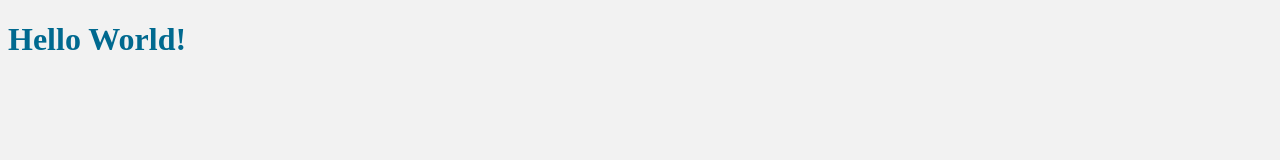
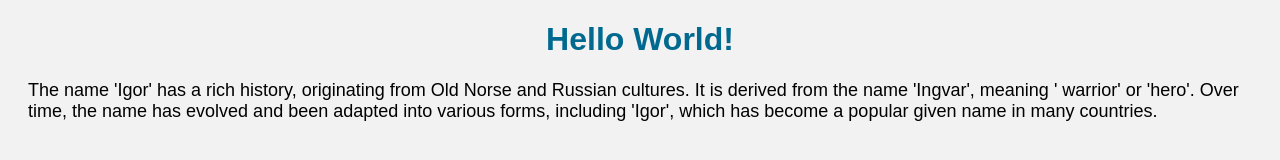
Before and after one commit to martinuke0/amr_test, a plain HTML site: page index.html in a window 1280 px wide. Drawn offline with Linux system fonts and the light colour scheme.

Commit message:
Update index.html with modern styling and history of the name 'Igor'

```diff
--- a/index.html
+++ b/index.html
@@ -5,14 +5,22 @@
     <style>
         body {
             background-color: #f2f2f2;
+            font-family: Arial, sans-serif;
         }
-
         h1 {
             color: #00698f;
+            text-align: center;
+        }
+        .history {
+            font-size: 18px;
+            margin: 20px;
         }
     </style>
 </head>
 <body>
     <h1>Hello World!</h1>
+    <div class="history">
+        <p>The name 'Igor' has a rich history, originating from Old Norse and Russian cultures. It is derived from the name 'Ingvar', meaning ' warrior' or 'hero'. Over time, the name has evolved and been adapted into various forms, including 'Igor', which has become a popular given name in many countries.</p>
+    </div>
 </body>
 </html>
```
Lines whose indentation alone changed are shown as unchanged.
